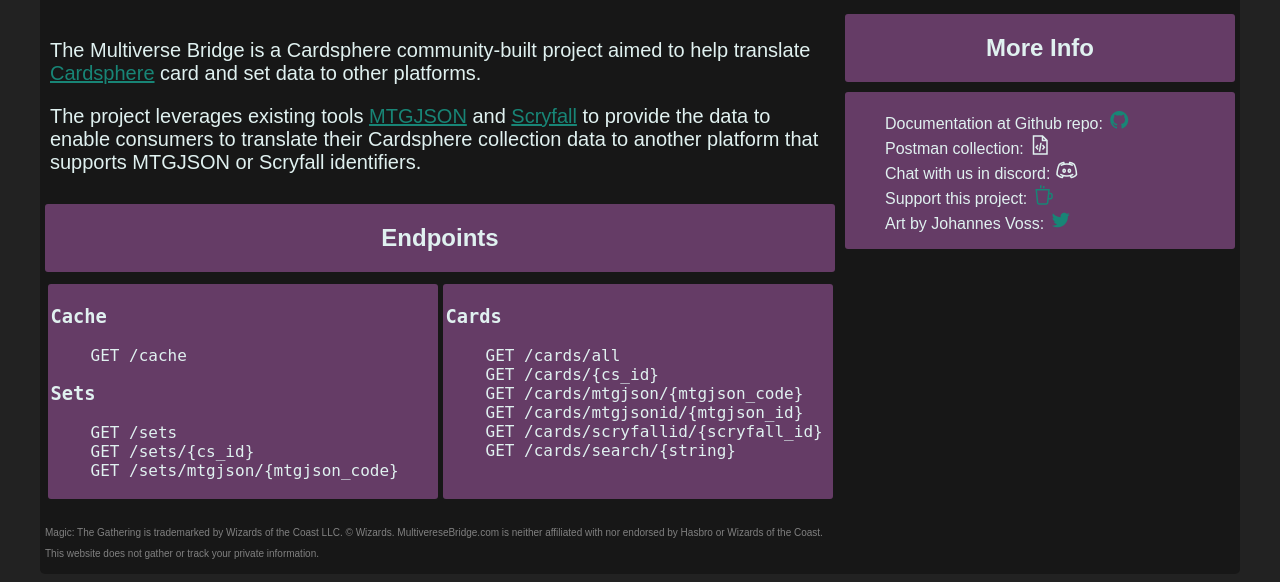
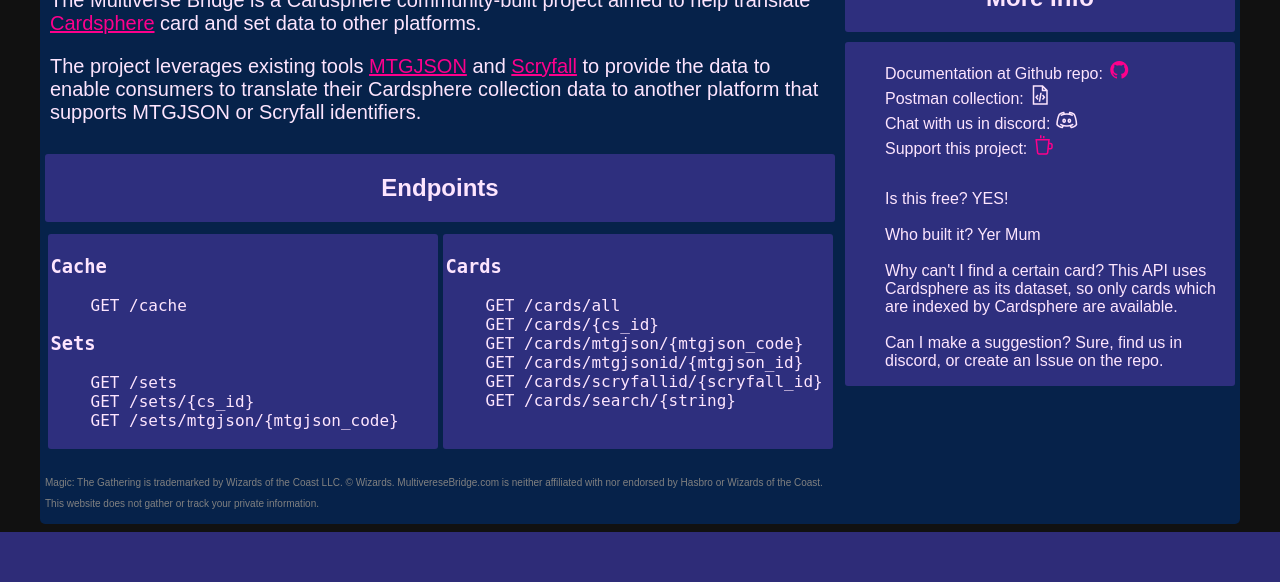
Before and after one commit to pauperbattlebox/mvb-api, a Flask app: page / in a window 1280 px wide. Shown: the part 319-901 px from the top of the page. After the commit the page ends 851 px from the top, so only its background shows below. Run offline with Flask 2, Linux system fonts and the light colour scheme; some web fonts are replaced.

Commit message:
theme updates

```diff
--- a/application/static/style.css
+++ b/application/static/style.css
@@ -1,10 +1,10 @@
 body {
   font-family: 'Ubuntu', sans-serif;
-  --background-color: #222222;
-  --foreground-color: #171717;
-  --font-color: #e0f1f0;
-  --link-color: #188576;
-  --card-background-color: #653c66;
+  --background-color: #111111;
+  --foreground-color: #06224a;
+  --font-color: #fde5fe;
+  --link-color: #fd008c;
+  --card-background-color: #2e2f7e;
   display: flex;
   flex-flow: column;
   justify-content: center;
@@ -20,8 +20,8 @@
   align-content: center;
 }
 .hero-image{
-  background-image: linear-gradient(rgba(0, 0, 0, 0.3), rgba(0, 0, 0, 0.3)), url("bridge.jpg");
-  height: 300px;
+  background-image: linear-gradient(rgba(0, 0, 0, 0.3), rgba(0, 0, 0, 0.3)), url("dream2.jpg");
+  height: 250px;
   width: 100%;
   background-position: center;
   background-repeat: no-repeat;
@@ -61,8 +61,8 @@
 
 @media only screen and (max-width: 800px){
   .hero-image {
-    height: 100px;
-    background-image: url("bridge300.jpg");
+    height: 150px;
+    background-image: url("dream2sm.jpg");
     max-width: 100%;
   }
   .hero-text {
--- a/application/templates/index.html
+++ b/application/templates/index.html
@@ -64,7 +64,15 @@
           <li>Postman collection: <i class="las la-file-code"></i></li>
           <li>Chat with us in discord: <i class="lab la-discord"></i></li>
           <li>Support this project: <a href="https://www.buymeacoffee.com/mvbridge" target="_blank"><i class="las la-coffee"></i></a></li>
-          <li>Art by Johannes Voss: <a href="https://twitter.com/algenpfleger" target="_blank"><i class="lab la-twitter"></i></a></li>
+        </ul>
+        <ul>
+          <li>Is this free? YES!</li>
+          <li><br></li>
+          <li>Who built it? Yer Mum</li>
+          <li><br></li>
+          <li>Why can't I find a certain card? This API uses Cardsphere as its dataset, so only cards which are indexed by Cardsphere are available.</li>
+          <li><br></li>
+          <li>Can I make a suggestion? Sure, find us in discord, or create an Issue on the repo.</li>
         </ul>
       </div>
     </div>
```
Also changed, not shown: application/static/dream1.jpg (added), application/static/dream2.jpg (added), application/static/dream2sm.jpg (added).
